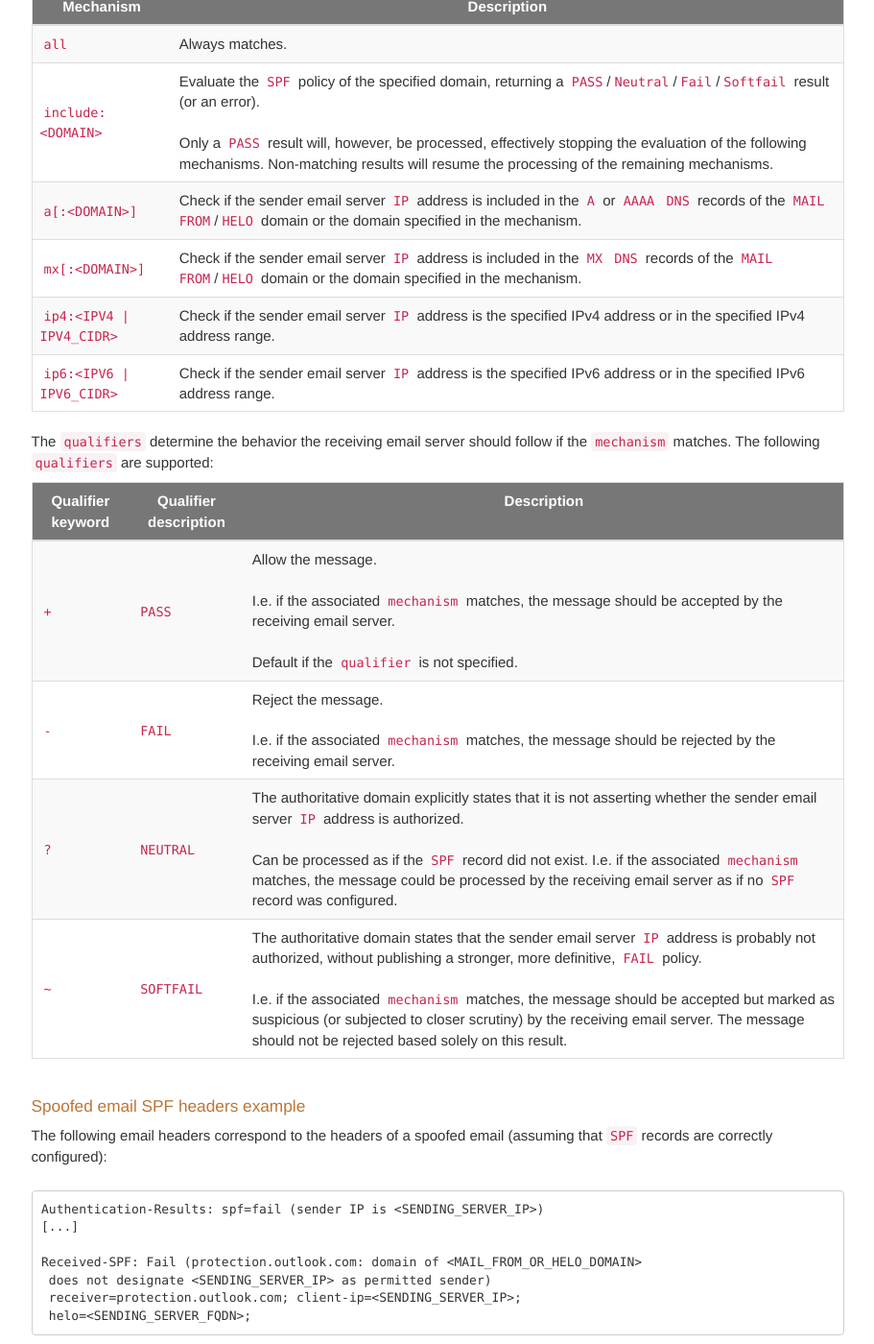
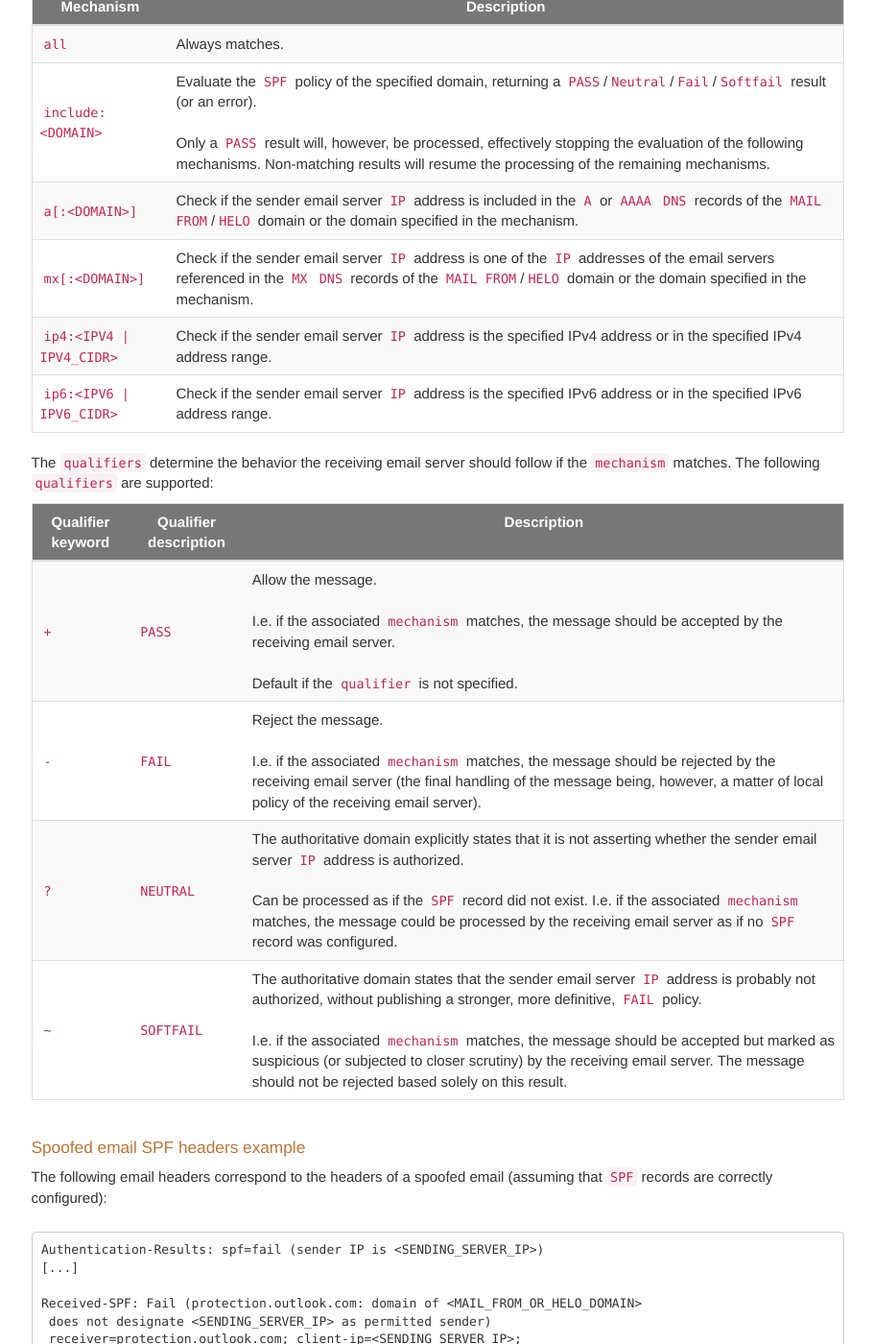
Before and after one commit to Qazeer/artefacts.help, a Jekyll site: the page built from pages/others/email_headers.md, in a window 1280 px wide and 1400 px high, scrolled down 2761 px. Shown: the whole window at 96% size, without its empty margins (330-1241 px from the left). Built offline with Jekyll 4.4.1, drawn with Linux system fonts in a browser that asks for light colours; comment, search, counter and statistics services are not loaded.

Commit message:
[Artefact] SMTP email headers - Fix the SPF FAIL and mx descriptions

```diff
--- a/pages/others/email_headers.md
+++ b/pages/others/email_headers.md
@@ -130,7 +130,7 @@ The following `mechanisms` are supported:
 | `all` | Always matches. |
 | `include:<DOMAIN>` | Evaluate the `SPF` policy of the specified domain, returning a `PASS`/`Neutral`/`Fail`/`Softfail` result (or an error). <br><br> Only a `PASS` result will, however, be processed, effectively stopping the evaluation of the following mechanisms. Non-matching results will resume the processing of the remaining mechanisms. |
 | `a[:<DOMAIN>]` | Check if the sender email server `IP` address is included in the `A` or `AAAA` `DNS` records of the `MAIL FROM`/`HELO` domain or the domain specified in the mechanism. |
-| `mx[:<DOMAIN>]` | Check if the sender email server `IP` address is included in the `MX` `DNS` records of the `MAIL FROM`/`HELO` domain or the domain specified in the mechanism. |
+| `mx[:<DOMAIN>]` | Check if the sender email server `IP` address is one of the `IP` addresses of the email servers referenced in the `MX` `DNS` records of the `MAIL FROM`/`HELO` domain or the domain specified in the mechanism. |
 | `ip4:<IPV4 | IPV4_CIDR>` | Check if the sender email server `IP` address is the specified IPv4 address or in the specified IPv4 address range. |
 | `ip6:<IPV6 | IPV6_CIDR>` | Check if the sender email server `IP` address is the specified IPv6 address or in the specified IPv6 address range. |
 
@@ -140,7 +140,7 @@ follow if the `mechanism` matches. The following `qualifiers` are supported:
 | Qualifier keyword | Qualifier description | Description |
 |-------------------|-----------------------|-------------|
 | `+` | `PASS` | Allow the message. <br><br> I.e. if the associated `mechanism` matches, the message should be accepted by the receiving email server. <br><br> Default if the `qualifier` is not specified. |
-| `-` | `FAIL` | Reject the message. <br><br> I.e. if the associated `mechanism` matches, the message should be rejected by the receiving email server. |
+| `-` | `FAIL` | Reject the message. <br><br> I.e. if the associated `mechanism` matches, the message should be rejected by the receiving email server (the final handling of the message being, however, a matter of local policy of the receiving email server). |
 | `?` | `NEUTRAL` | The authoritative domain explicitly states that it is not asserting whether the sender email server `IP` address is authorized. <br><br> Can be processed as if the `SPF` record did not exist. I.e. if the associated `mechanism` matches, the message could be processed by the receiving email server as if no `SPF` record was configured. |
 | `~` | `SOFTFAIL` | The authoritative domain states that the sender email server `IP` address is probably not authorized, without publishing a stronger, more definitive, `FAIL` policy. <br><br> I.e. if the associated `mechanism` matches, the message should be accepted but marked as suspicious (or subjected to closer scrutiny) by the receiving email server. The message should not be rejected based solely on this result. |
 
```
